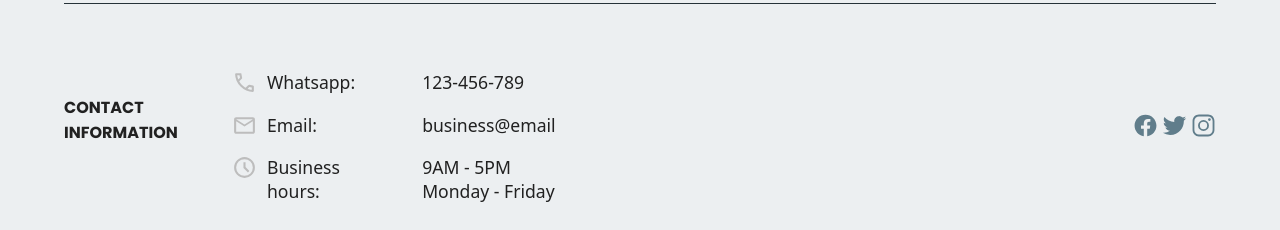
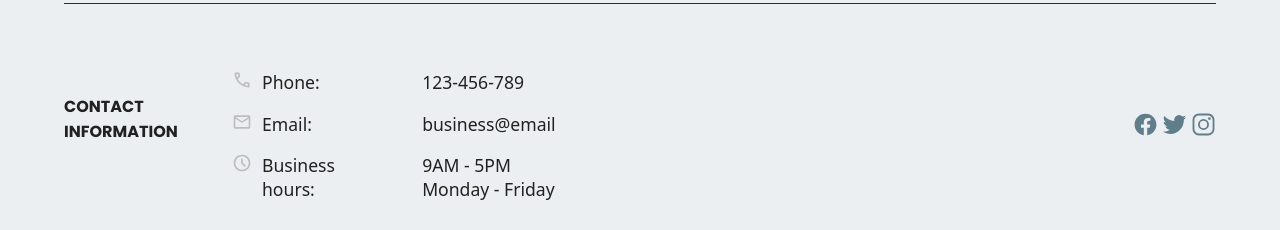
Before and after one commit to MauritzLM/template_site_4, an Eleventy site: page src/index.html in a window 1280 px wide. Shown: the part 4584-4814 px from the top of the page. Built offline with nearby package versions, Linux system fonts and the light colour scheme; Eleventy itself is replaced by a stand-in of ours; files that its build step writes are made by us from their sources.

Commit message:
changed contact svg dimensions

```diff
--- a/src/_includes/components/footer.html
+++ b/src/_includes/components/footer.html
@@ -26,15 +26,15 @@
       <div class="contact-wrapper">
         <div class="item">
           <div>
-             <img src="/assets/svgs/call.svg" alt="logo" decoding="async" aria-hidden="true" height="25" width="25"/>
-             <span>Whatsapp:</span>
+             <img src="/assets/svgs/call.svg" alt="logo" decoding="async" aria-hidden="true" height="20" width="20"/>
+             <span>Phone:</span>
           </div>
           <span>123-456-789</span>
         </div>
 
         <div class="item">
           <div>
-             <img src="/assets/svgs/mail.svg" alt="logo" decoding="async" aria-hidden="true" height="25" width="25"/>
+             <img src="/assets/svgs/mail.svg" alt="logo" decoding="async" aria-hidden="true" height="20" width="20"/>
              <span>Email:</span>
           </div>
           <span>business@email</span>
@@ -42,7 +42,7 @@
 
         <div class="item">
           <div>
-             <img src="/assets/svgs/schedule.svg" alt="logo" decoding="async" aria-hidden="true" height="25" width="25"/>
+             <img src="/assets/svgs/schedule.svg" alt="logo" decoding="async" aria-hidden="true" height="20" width="20"/>
              <span>Business hours:</span>
           </div>
           <span>9AM - 5PM
```
